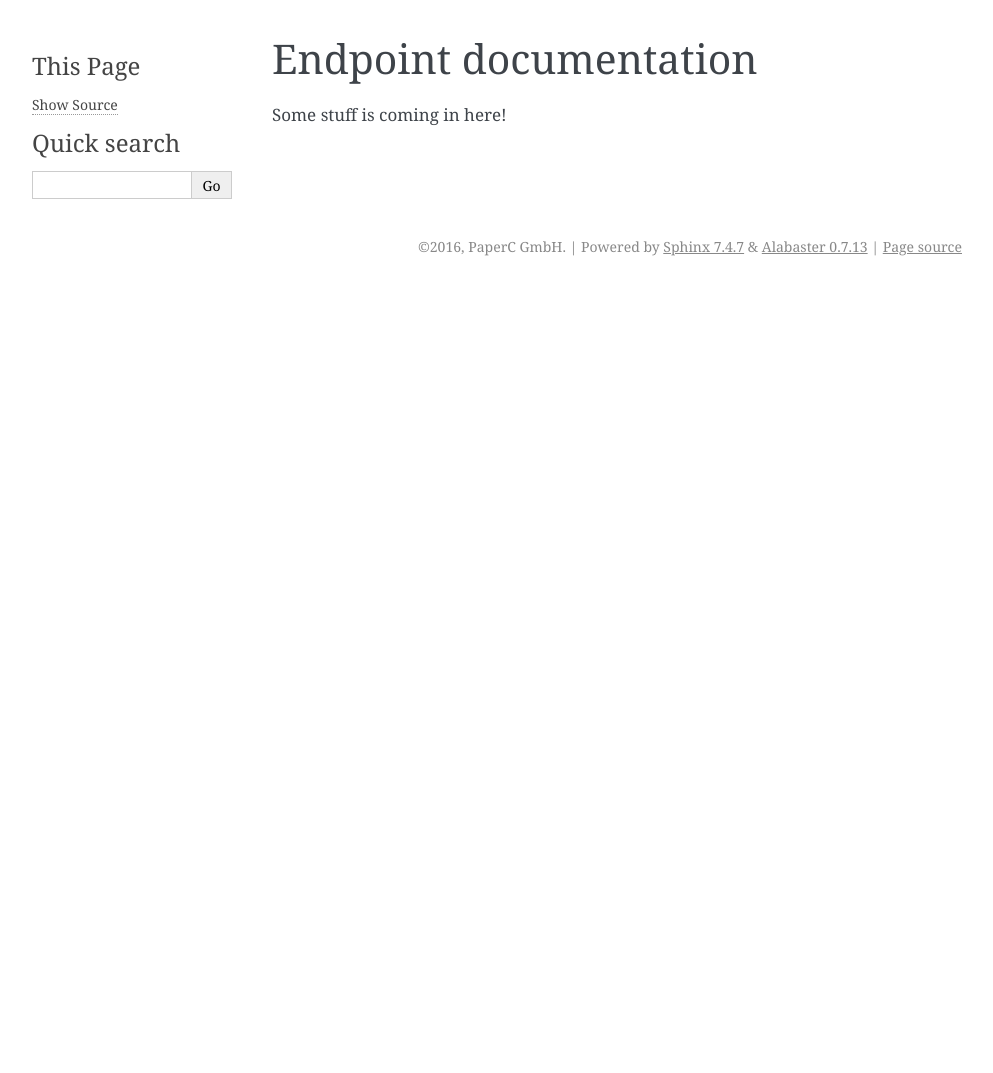
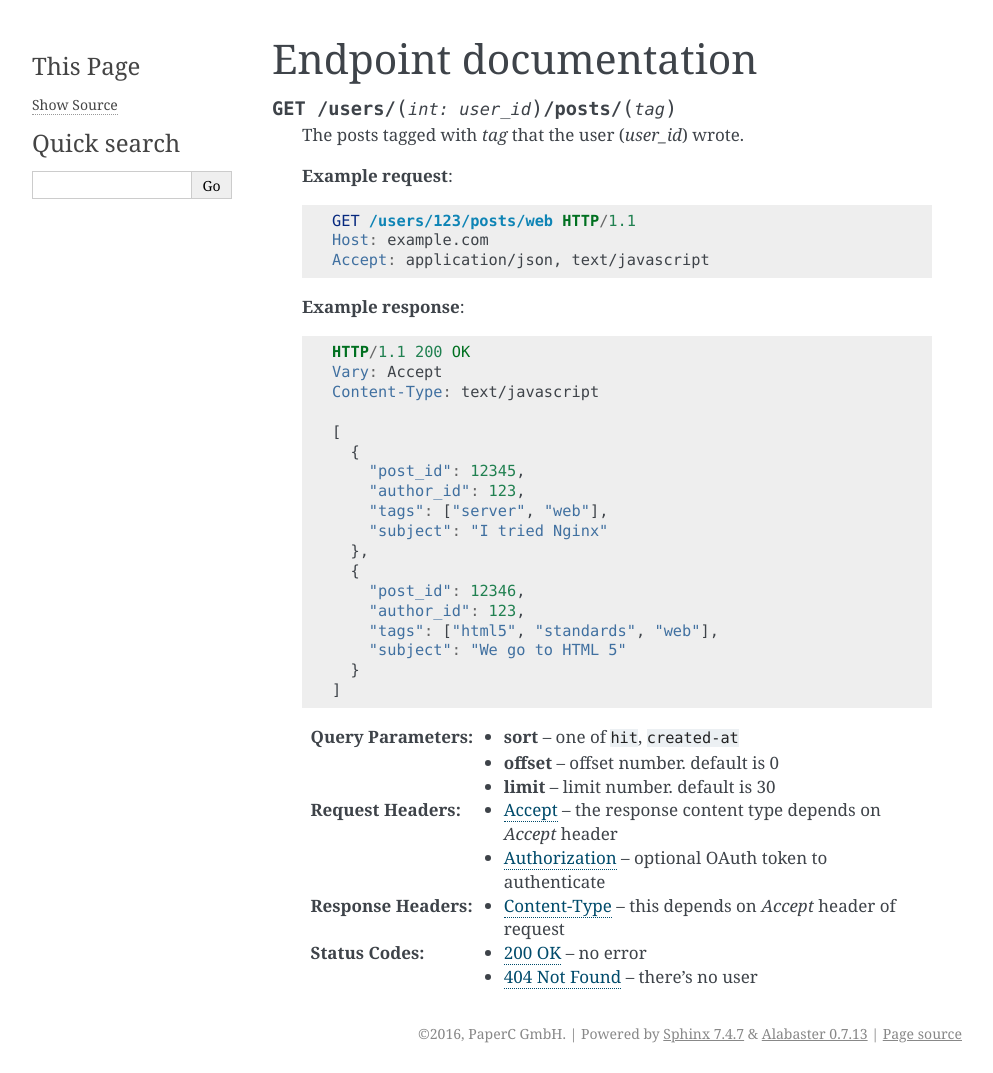
Before and after one commit to papercapp/b2b-api-docs, a Sphinx documentation site: the page built from docs/source/endpoint_docs.rst, in a window 1280 px wide. Shown: the whole page, without its empty margins (148-1141 px from the left). Built offline with Sphinx 7.4.7, drawn with Linux system fonts in a browser that asks for light colours; pages that are not in the unit, such as notebooks, are missing from menus; before the commit the page ends 900 px from its top, so only the background shows below that.

Commit message:
httpdomain test

```diff
--- a/docs/source/endpoint_docs.rst
+++ b/docs/source/endpoint_docs.rst
@@ -1,4 +1,48 @@
 Endpoint documentation
 ======================
 
-Some stuff is coming in here!
+.. http:get:: /users/(int:user_id)/posts/(tag)
+
+   The posts tagged with `tag` that the user (`user_id`) wrote.
+
+   **Example request**:
+
+   .. sourcecode:: http
+
+      GET /users/123/posts/web HTTP/1.1
+      Host: example.com
+      Accept: application/json, text/javascript
+
+   **Example response**:
+
+   .. sourcecode:: http
+
+      HTTP/1.1 200 OK
+      Vary: Accept
+      Content-Type: text/javascript
+
+      [
+        {
+          "post_id": 12345,
+          "author_id": 123,
+          "tags": ["server", "web"],
+          "subject": "I tried Nginx"
+        },
+        {
+          "post_id": 12346,
+          "author_id": 123,
+          "tags": ["html5", "standards", "web"],
+          "subject": "We go to HTML 5"
+        }
+      ]
+
+   :query sort: one of ``hit``, ``created-at``
+   :query offset: offset number. default is 0
+   :query limit: limit number. default is 30
+   :reqheader Accept: the response content type depends on
+                      :mailheader:`Accept` header
+   :reqheader Authorization: optional OAuth token to authenticate
+   :resheader Content-Type: this depends on :mailheader:`Accept`
+                            header of request
+   :statuscode 200: no error
+   :statuscode 404: there's no user
```
